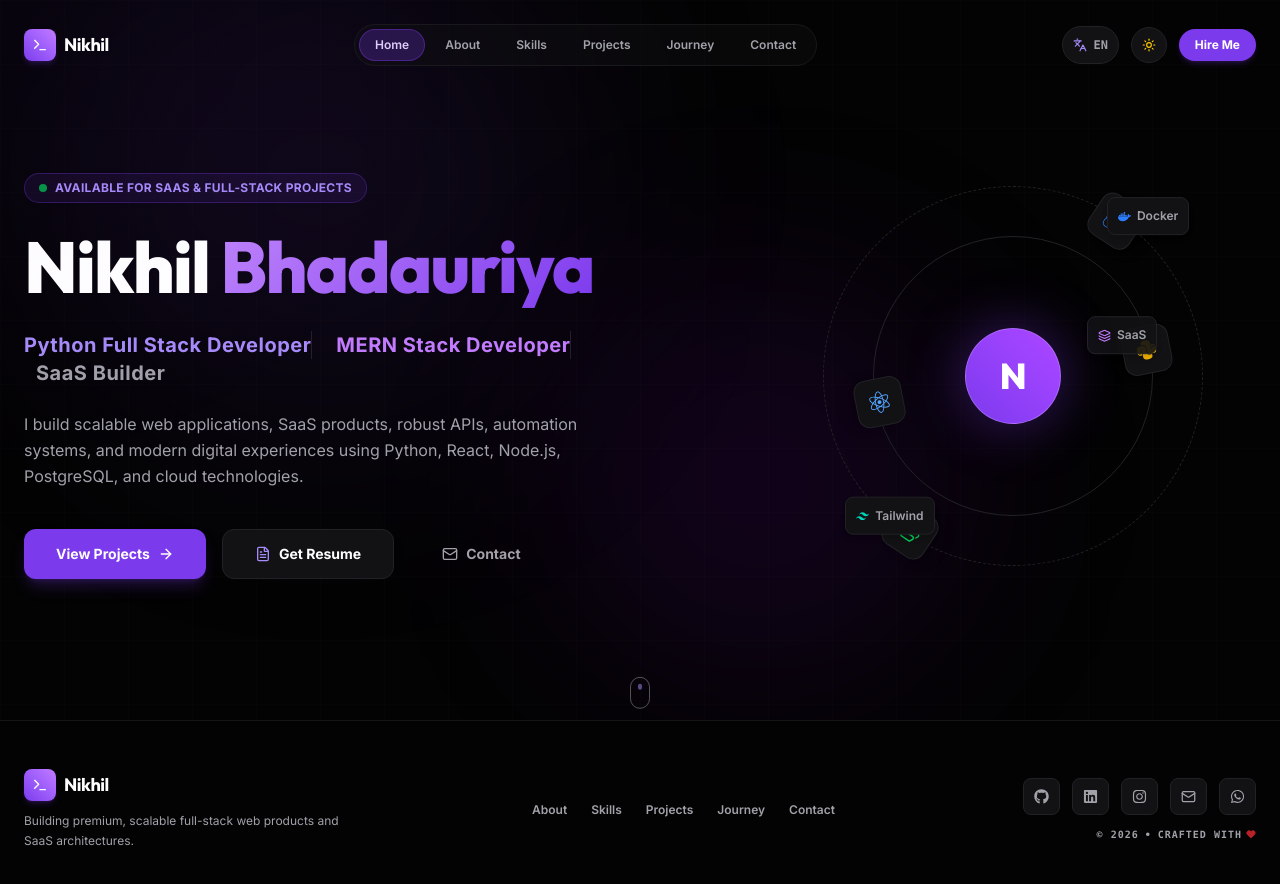
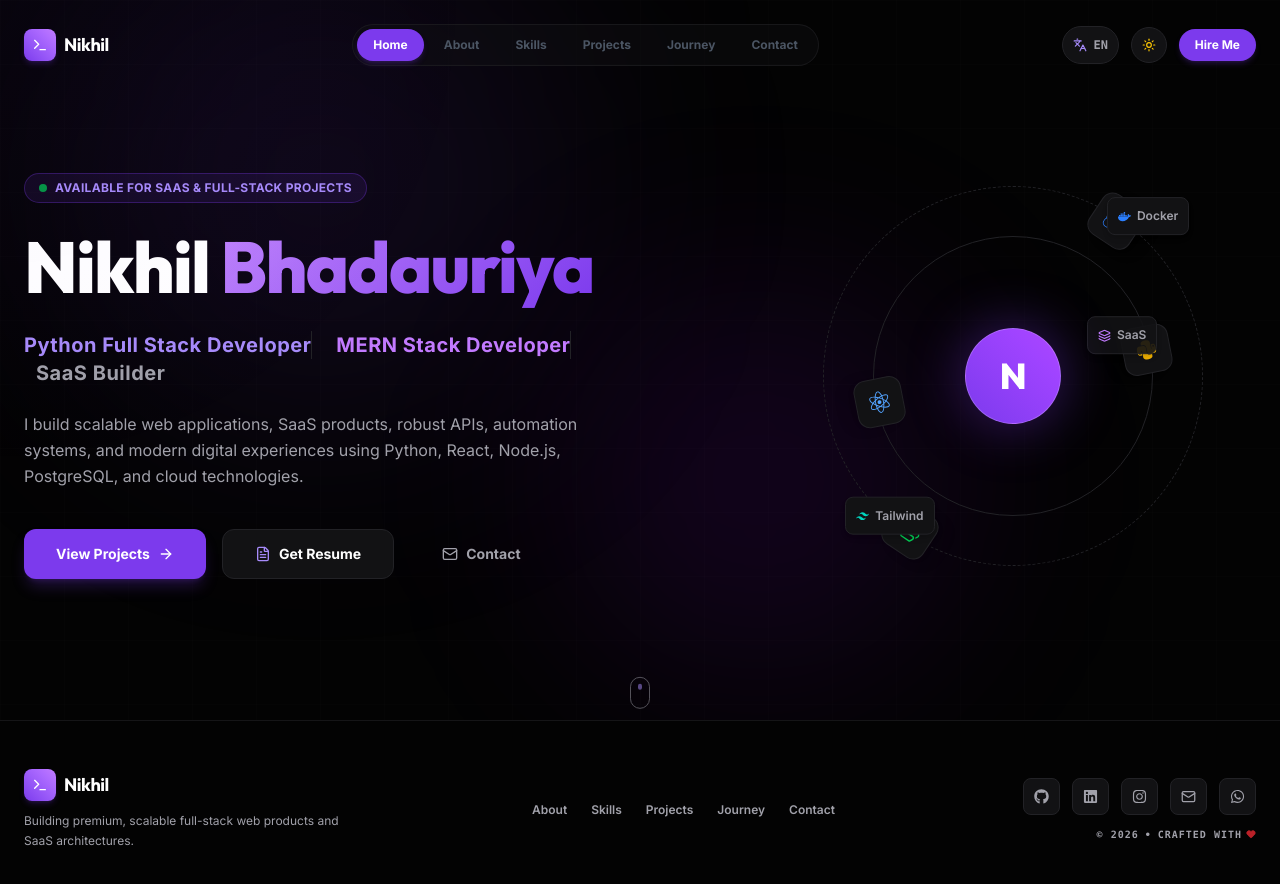
Before and after one commit to Nikhil-beep25/Nikhil-Portfolio, a React (Vite) app: page / in a window 1280 px wide. Shown: the top 884 px of the page. Built offline with nearby package versions, Linux system fonts and the light colour scheme.

Commit message:
Portfolio update

```diff
--- a/src/components/Navbar.tsx
+++ b/src/components/Navbar.tsx
@@ -85,23 +85,14 @@ export default function Navbar() {
               key={link.nameKey}
               to={link.href}
               className={({ isActive }) =>
-                `relative px-4 py-2 text-xs font-semibold rounded-full transition-colors duration-300 ${
-                  isActive ? 'text-white' : 'text-text-muted hover:text-text-title'
+                `px-4 py-2 text-xs font-bold rounded-full transition-all duration-300 ${
+                  isActive
+                    ? 'bg-primary text-white shadow-md shadow-primary/20'
+                    : 'text-[#4B5563] dark:text-[#D1D5DB] hover:text-[#09090B] dark:hover:text-white hover:bg-bg-card-hover/40'
                 }`
               }
             >
-              {({ isActive }) => (
-                <>
-                  {isActive && (
-                    <motion.span
-                      layoutId="activeNav"
-                      className="absolute inset-0 bg-primary/25 border border-primary/40 rounded-full"
-                      transition={{ type: 'spring', stiffness: 380, damping: 30 }}
-                    />
-                  )}
-                  {t(link.nameKey)}
-                </>
-              )}
+              {t(link.nameKey)}
             </NavLink>
           ))}
         </nav>
@@ -186,15 +177,17 @@ export default function Navbar() {
             exit={{ opacity: 0, y: -20 }}
             transition={{ duration: 0.3 }}
           >
-            <div className="flex flex-col gap-3">
+            <div className="flex flex-col gap-2.5">
               {navLinks.map((link) => (
                 <NavLink
                   key={link.nameKey}
                   to={link.href}
                   onClick={() => setIsOpen(false)}
                   className={({ isActive }) =>
-                    `text-xl font-bold py-2 border-b border-border-dark/40 ${
-                      isActive ? 'text-primary-light' : 'text-text-muted'
+                    `text-base font-bold py-2.5 px-4 rounded-xl transition-all duration-300 text-left ${
+                      isActive
+                        ? 'bg-primary text-white shadow-md shadow-primary/20'
+                        : 'text-[#4B5563] dark:text-[#D1D5DB] hover:text-[#09090B] dark:hover:text-white hover:bg-bg-card-hover/40'
                     }`
                   }
                 >
```
